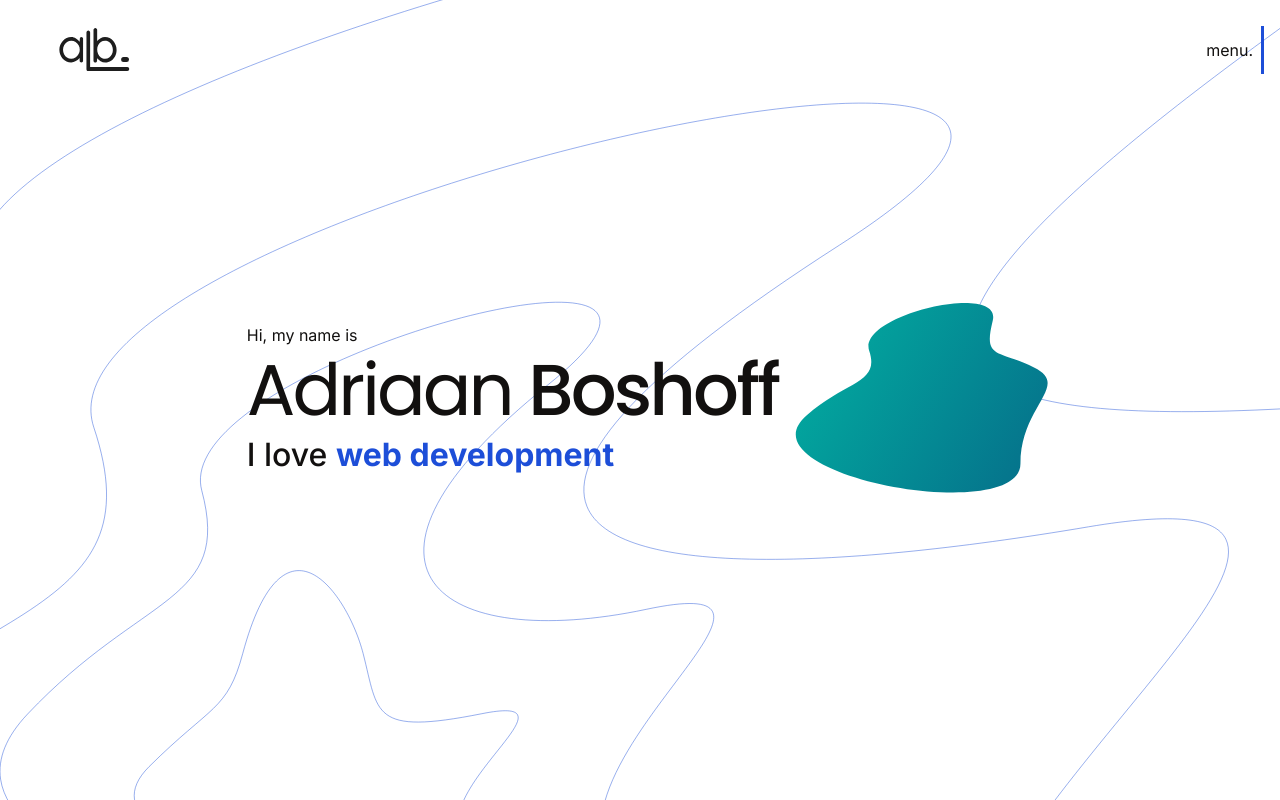
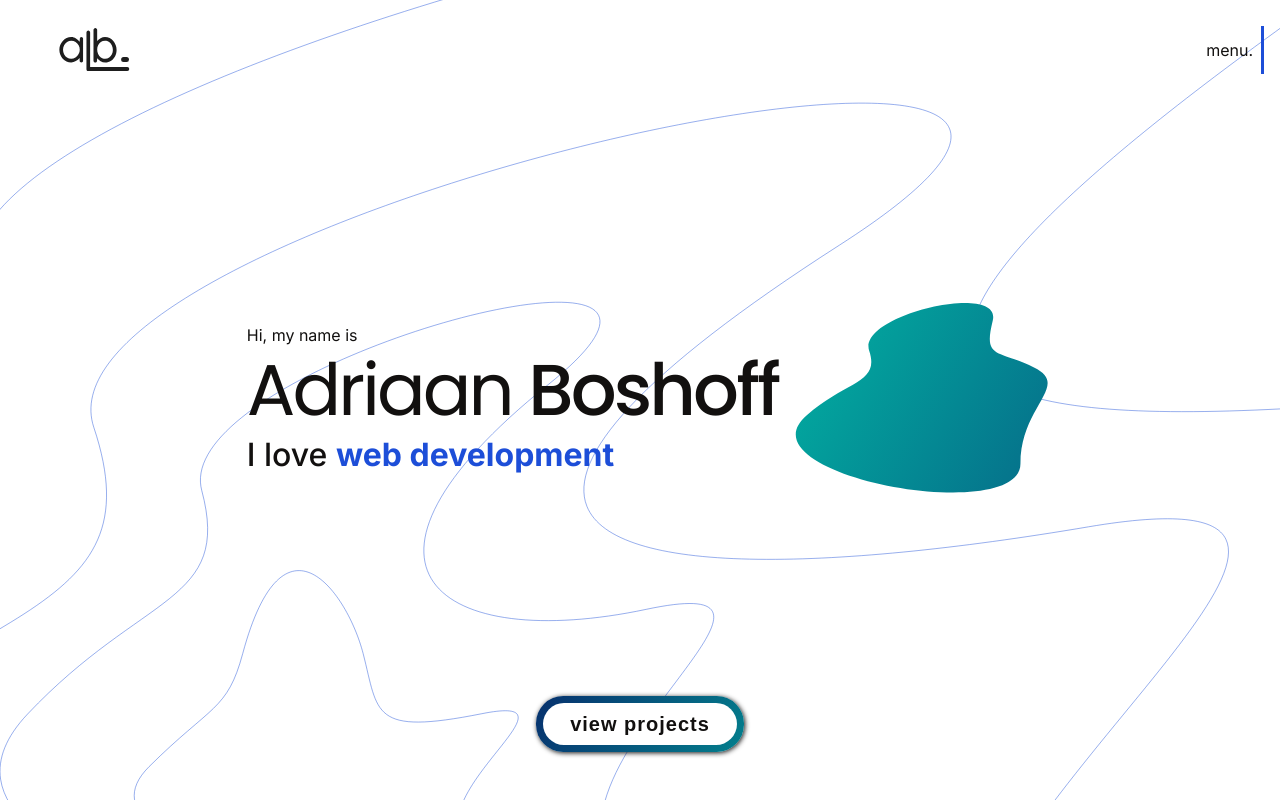
Before and after one commit to abmakes/abmakes-tech, a Next.js app: page / in a window 1280 px wide. Shown: the top 800 px of the page. Built offline with nearby package versions, Linux system fonts and the light colour scheme.

Commit message:
feature: call to action

```diff
--- a/components/HeroSection.js
+++ b/components/HeroSection.js
@@ -1,6 +1,7 @@
 import { Poppins, Bitter } from '@next/font/google'
 import { motion } from "framer-motion"
 import Image from 'next/image'
+import Link from 'next/link'
 import HeroImage from "../public/contour.svg"
 import Navbar from '../components/Navbar'
 
@@ -21,6 +22,11 @@ const HeroSection = () => {
     <>
       <div className="section" id="hero">
         <Navbar />
+        <div className='gradient-border'>
+          <Link alt="view projects" href="#projects">
+            <button className='call-to-action'>view projects</button>
+          </Link>
+        </div>
         <div className='bg-image'>
           <Image alt="contour background" src={HeroImage}
           style={{
@@ -99,6 +105,21 @@ const HeroSection = () => {
       </div>
 
       <style jsx>{`
+
+        .gradient-border {
+          position: absolute;
+          bottom: 3rem;
+          display: flex;
+          align-items: center;
+          justify-content: center;
+          margin-top: 2rem;
+          width: 13rem;
+          height: 3.5rem;
+          z-index: 99;
+          border-radius: 1.7rem;
+          box-shadow: 1px 1px 5px #171717;
+        }
+
         .hero-container {
           display: flex;
           flex-direction: row;
@@ -138,7 +159,7 @@ const HeroSection = () => {
             display: flex;
             align-items: flex-start;
             width: 100%;
-            height: 50vh;
+            height: 40vh;
           }
 
           .mobile-hide {
--- a/styles/globals.css
+++ b/styles/globals.css
@@ -11,14 +11,11 @@
 /* GRADIENT BACKGROUND */
   /* https://codepen.io/P1N2O/pen/pyBNzX */
 
-
-
   --fg-text: #171717;
   --fg-heading: #12100f;
-  --fg-secondary: rgb(220, 220, 220);
-  --bg-primary: #frgb(17, 14, 14)
+  --fg-secondary: #dcdcdc;
+  --bg-primary: #ffffff;
   --bg-secondary: #e4e4e7;
-
 }
 /* *{
   border: 1px solid gold;
@@ -204,7 +201,7 @@ label {
   pointer-events:none;
   left: 1rem;
   top: 0.6rem;
-  transition:0.2s ease all;
+  transition: 0.2s ease all;
   -moz-transition:0.2s ease all;
   -webkit-transition:0.2s ease all;
 }
@@ -252,6 +249,23 @@ input[type=text-area] {
   }
 }
 
+.call-to-action {
+  border: none;
+  padding: 0.6rem 1.7rem;
+  color: var(--fg-heading);
+  background-color: var(--bg-primary);
+  border-radius: 2rem;
+  /* background-color: #e4e4e7; */
+  font-size: 20px;
+  font-weight: 600;
+  letter-spacing: 1px;
+  /* text-shadow: 2px 2px 2px #171717; */
+}
+
+.call-to-action:hover {
+  scale: 0.9;
+}
+
 .gradient-shift {
   clip-path: url(#dough);
   background: linear-gradient(121deg, #0027ff, #09005a, #00d2ae, #0a196b);
```
Also changed, not shown: public/dough.svg.
